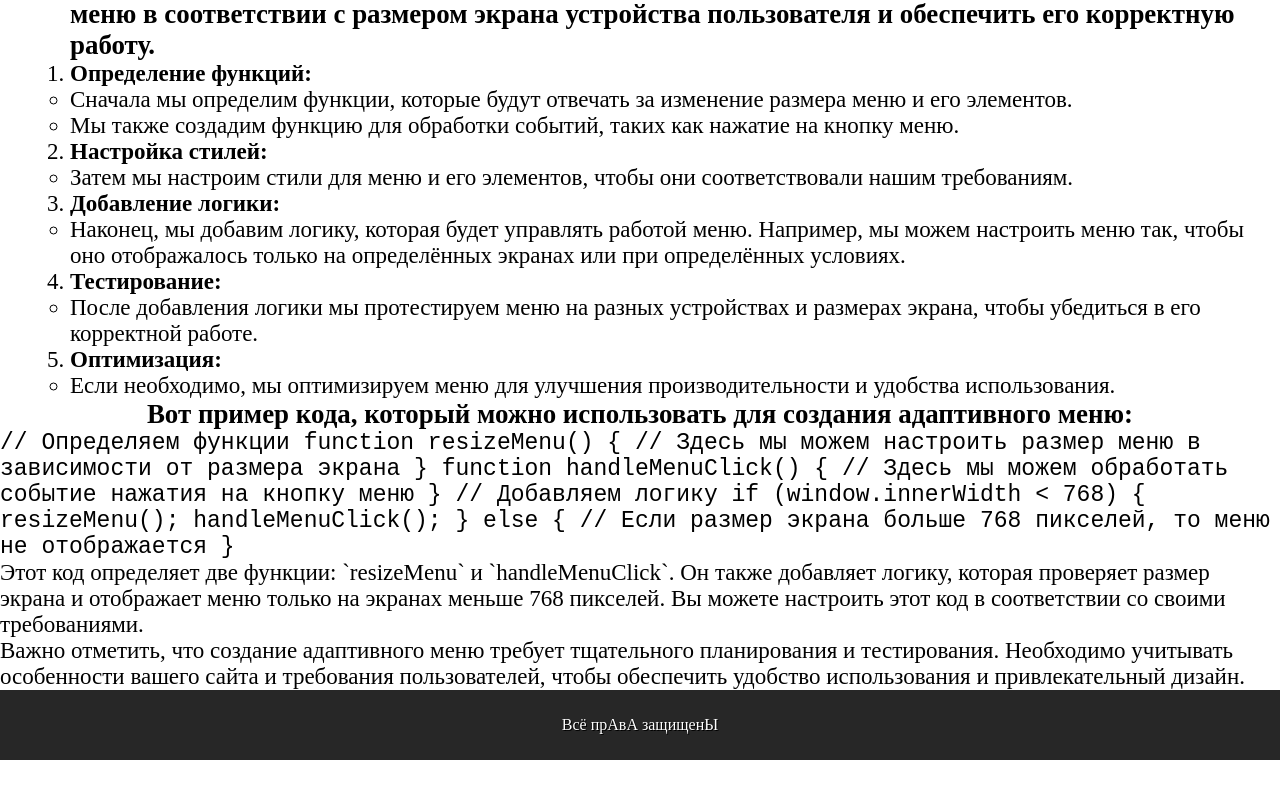
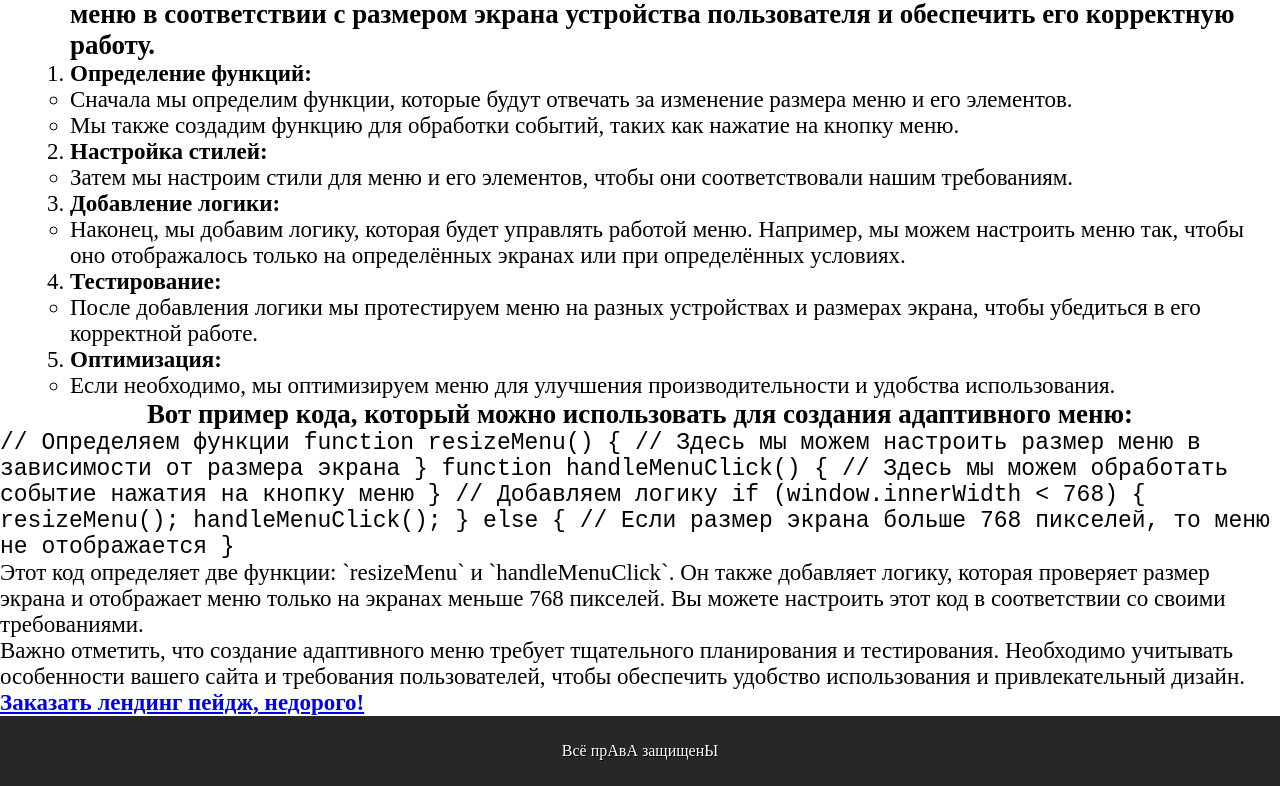
Before and after one commit to amir248/javascript-menu-for-landing, a plain HTML site: page index.html in a window 1280 px wide. Shown: the part 1261-2047 px from the top of the page. Before the commit the page ends 2021 px from the top, so only its background shows below. Drawn offline with Linux system fonts and the light colour scheme.

Commit message:
langing page Order

```diff
--- a/index.html
+++ b/index.html
@@ -203,7 +203,9 @@
         <p>Важно отметить, что создание адаптивного меню требует тщательного планирования и тестирования. Необходимо учитывать особенности вашего сайта и требования пользователей, чтобы обеспечить удобство использования и привлекательный дизайн.</p>
         </div>
 
-
+        <strong>
+            <a href="https://qucu.ru/landing-page.html">Заказать лендинг пейдж, недорого!</a>
+        </strong>
 
 
 
```
